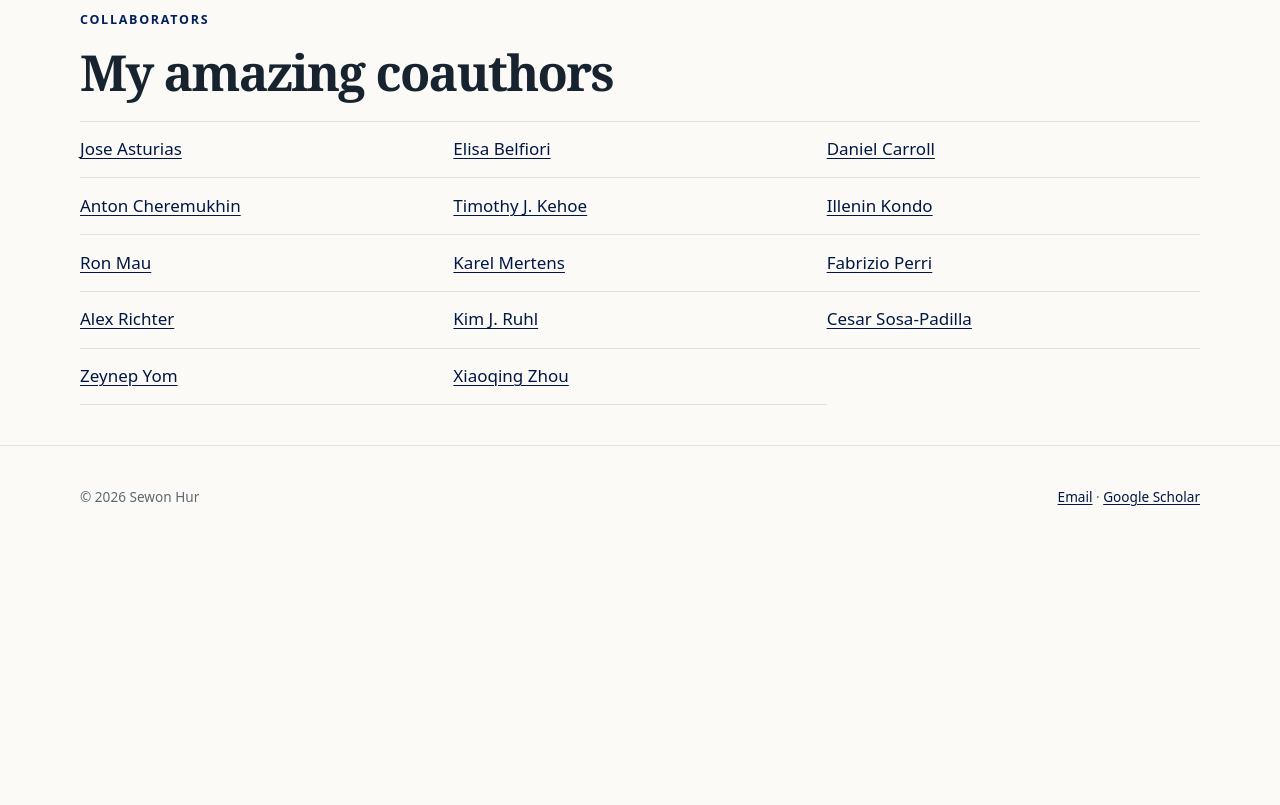
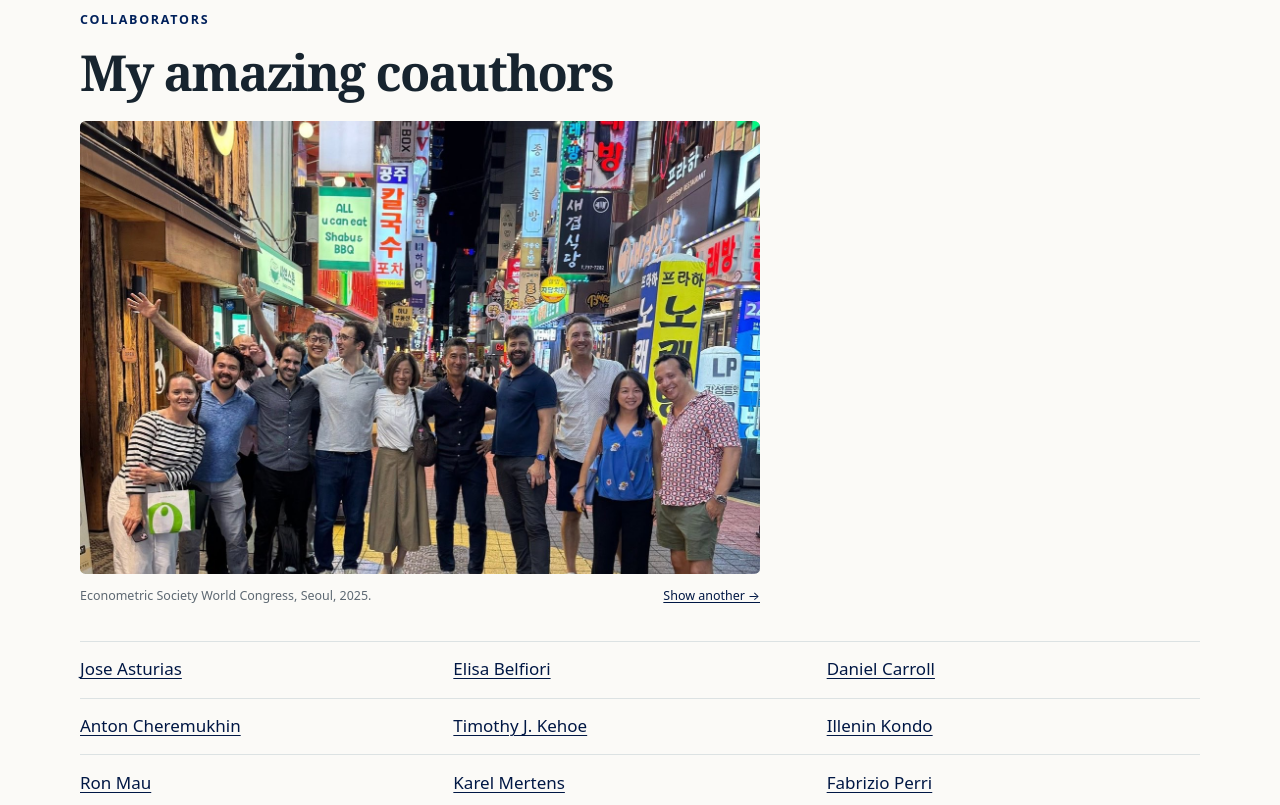
Before and after one commit to sewonhur/sewonhur.github.io, a plain HTML site: page personal/index.html in a window 1280 px wide. Shown: the part 740-1545 px from the top of the page. Before the commit the page ends 1289 px from the top, so only its background shows below. Drawn offline with Linux system fonts and the light colour scheme.

Commit message:
Add rotating coauthor snapshot to the personal page
A framed 3:2 photo card in the coauthors section shows one of seven
conference and ballgame photos, chosen at random each visit, with a
"Show another" control to flip through the rest. Per-photo focal
points keep faces in the crop. Optimized ~1400px copies are deployed
under assets/coauthors/; originals stay local (images/ is now
gitignored wholesale).

Co-Authored-By: Claude Fable 5 <noreply@anthropic.com>

```diff
--- a/personal/index.html
+++ b/personal/index.html
@@ -33,6 +33,13 @@
     <section class="research-section" aria-labelledby="coauthors">
       <p class="eyebrow">Collaborators</p>
       <h2 id="coauthors">My amazing coauthors</h2>
+      <figure class="snapshot">
+        <img id="snapshot-img" src="/assets/coauthors/saet-rio-tim.jpg" width="1400" height="933" loading="lazy" alt="Timothy Kehoe in a panama hat talking with Sewon Hur at the SAET conference">
+        <figcaption>
+          <span id="snapshot-caption" aria-live="polite">With Timothy Kehoe at SAET, Rio de Janeiro, 2026.</span>
+          <button id="snapshot-next" class="snapshot-next" type="button">Show another →</button>
+        </figcaption>
+      </figure>
       <div class="name-grid">
         <a href="https://www.jasturias.com/index.html">Jose Asturias</a>
         <a href="https://sites.google.com/site/elisabelfiori/home">Elisa Belfiori</a>
@@ -52,5 +59,36 @@
     </section>
   </main>
   <footer class="site-footer"><div class="container footer-wrap"><span>© 2026 Sewon Hur</span><span><a href="mailto:sewonhur@yonsei.ac.kr">Email</a> · <a href="https://scholar.google.com/citations?user=Eo81yaMAAAAJ&amp;hl=en">Google Scholar</a></span></div></footer>
+  <script>
+    (() => {
+      const snapshots = [
+        {src: "saet-rio-tim.jpg", w: 1400, h: 933, pos: "center", caption: "With Timothy Kehoe at SAET, Rio de Janeiro, 2026.", alt: "Timothy Kehoe in a panama hat talking with Sewon Hur at the SAET conference"},
+        {src: "saet-rio-dinner.jpg", w: 1400, h: 933, pos: "center", caption: "Dinner with Illenin Kondo at SAET, Rio de Janeiro, 2026.", alt: "Illenin Kondo laughing at a conference dinner table"},
+        {src: "world-congress-seoul.jpg", w: 1386, h: 1400, pos: "center 55%", caption: "Econometric Society World Congress, Seoul, 2025.", alt: "Group of economists posing at night on a neon-lit street in Seoul"},
+        {src: "target-field.jpg", w: 1050, h: 1400, pos: "center 55%", caption: "Twins game at Target Field with Timothy Kehoe, 2026.", alt: "Selfie with Timothy Kehoe and friends in the stands at Target Field"},
+        {src: "cleveland-game.jpg", w: 1400, h: 1270, pos: "center 45%", caption: "Guardians–Twins game in Cleveland, with Daniel Carroll, Dirk Krueger, and friends.", alt: "Row of smiling economists in the stands at a baseball game in Cleveland"},
+        {src: "sed-madison-lunch.jpg", w: 1400, h: 1050, pos: "center 40%", caption: "Lunch on the lake at the SED meetings, Madison, 2022.", alt: "Group selfie over boxed lunches on a lakeside terrace in Madison"},
+        {src: "sed-madison-group.jpg", w: 1400, h: 1050, pos: "center 30%", caption: "SED meetings, Madison, 2022.", alt: "Five economists with conference badges smiling in front of a stone wall"}
+      ];
+      const img = document.getElementById("snapshot-img");
+      const cap = document.getElementById("snapshot-caption");
+      const btn = document.getElementById("snapshot-next");
+      const show = (n) => {
+        const s = snapshots[n];
+        img.src = "/assets/coauthors/" + s.src;
+        img.width = s.w;
+        img.height = s.h;
+        img.alt = s.alt;
+        img.style.objectPosition = s.pos;
+        cap.textContent = s.caption;
+      };
+      let i = Math.floor(Math.random() * snapshots.length);
+      show(i);
+      btn.addEventListener("click", () => {
+        i = (i + 1) % snapshots.length;
+        show(i);
+      });
+    })();
+  </script>
 </body>
 </html>
--- a/styles.css
+++ b/styles.css
@@ -433,7 +433,8 @@ figcaption {
   color: var(--muted);
 }
 
-.paper-abstract-toggle {
+.paper-abstract-toggle,
+.snapshot-next {
   margin: 0;
   padding: 0;
   border: 0;
@@ -447,8 +448,34 @@ figcaption {
   text-underline-offset: 0.18em;
 }
 
-.paper-abstract-toggle:hover {
+.paper-abstract-toggle:hover,
+.snapshot-next:hover {
   color: var(--warm);
+}
+
+.snapshot {
+  max-width: 680px;
+  margin: 0 0 2.25rem;
+}
+
+.snapshot img {
+  width: 100%;
+  aspect-ratio: 3 / 2;
+  border-radius: 0.35rem;
+  background: var(--line);
+  object-fit: cover;
+}
+
+.snapshot figcaption {
+  display: flex;
+  flex-wrap: wrap;
+  justify-content: space-between;
+  gap: 0.35rem 1rem;
+}
+
+.snapshot-next {
+  white-space: nowrap;
+  font-size: inherit;
 }
 
 .research-item .paper-abstract p {
```
Also changed, not shown: assets/coauthors/cleveland-game.jpg (added), assets/coauthors/saet-rio-dinner.jpg (added), assets/coauthors/saet-rio-tim.jpg (added), assets/coauthors/sed-madison-group.jpg (added), assets/coauthors/sed-madison-lunch.jpg (added), assets/coauthors/target-field.jpg (added), assets/coauthors/world-congress-seoul.jpg (added), 1 other file.
